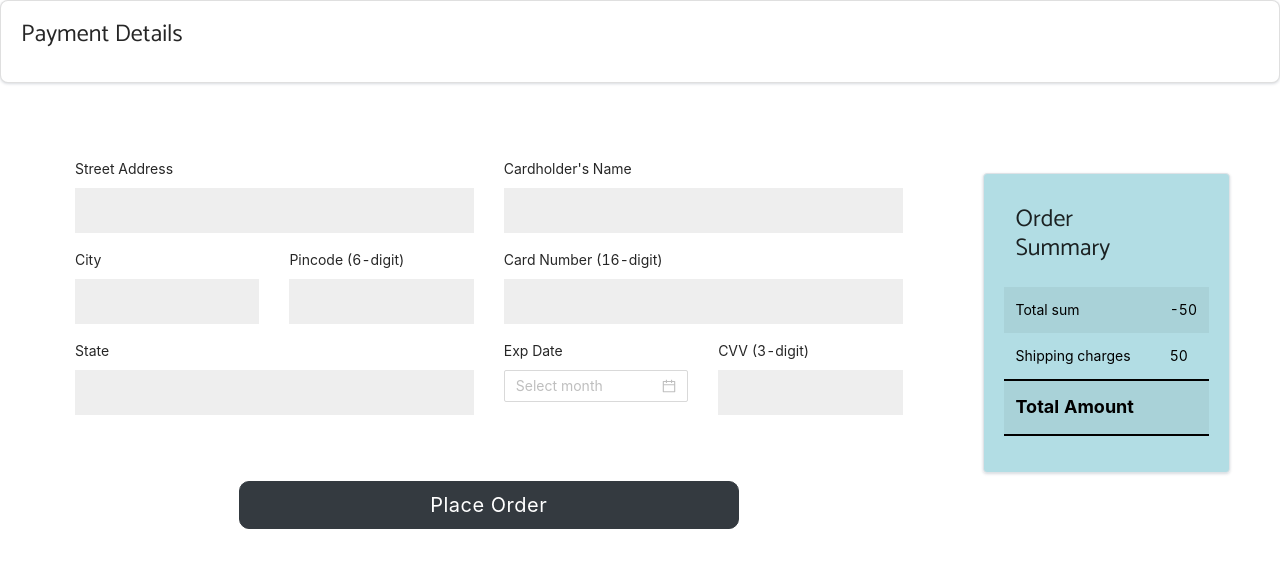
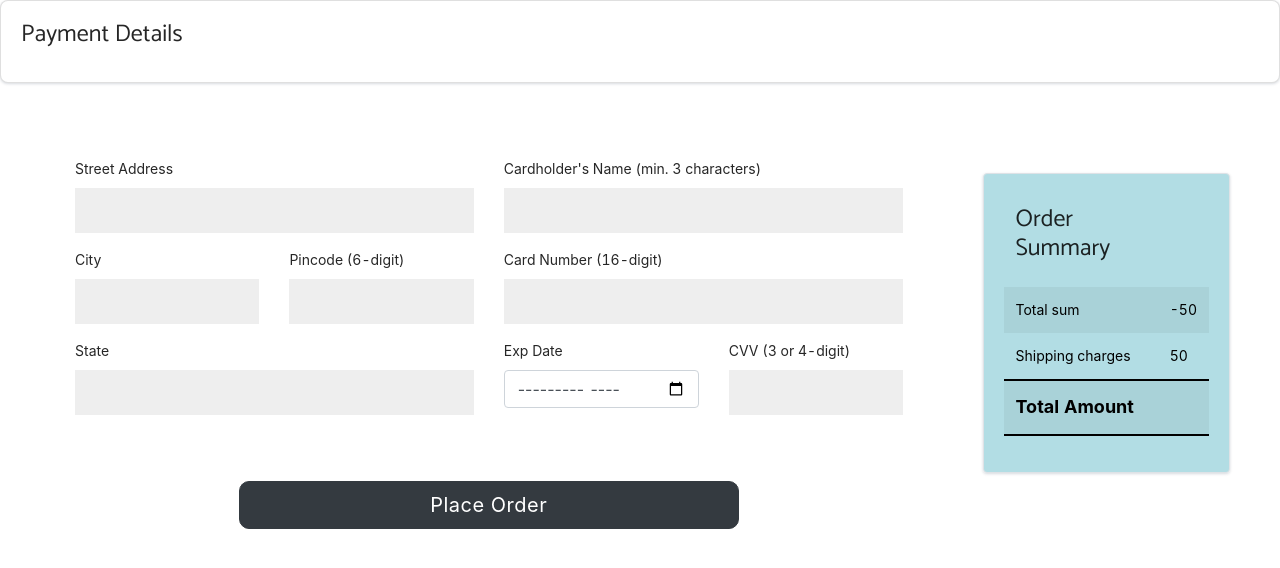
Before and after one commit to VarshaPrasanna/PharmacyReact, a React (Create React App) app in the folder frontend/: page /payment in a window 1280 px wide. Shown: the top 568 px of the page. Built offline with nearby package versions, Linux system fonts and the light colour scheme; sample sign-in values are in the browser's storage; the HTML template or start-up script is replaced by a standard one.

Commit message:
payment form

```diff
--- a/frontend/src/components/Payment/Payment.js
+++ b/frontend/src/components/Payment/Payment.js
@@ -4,7 +4,6 @@ import axios from "axios";
 import { Link, useNavigate } from "react-router-dom";
 import { Button, Col, Form, Row, Table } from "react-bootstrap";
 import { deleteCart, getCart } from '../../service/cart.service';
-import { DatePicker } from 'antd';
 import '../../../node_modules/antd/dist/antd.css'
 import './Payment.css';
 
@@ -20,8 +19,6 @@ export default function Payment() {
         pincode: "",
         state: "",
     });
-    const [error, setError] = useState("");
-    const navigate = useNavigate();
 
     const handleChange = (e) => {
         console.log(e.target);
@@ -44,13 +41,7 @@ export default function Payment() {
             deleteCart();
             setSubmit(true);
         } catch (error) {
-            if (
-                error.response &&
-                error.response.status >= 400 &&
-                error.response.status <= 500
-            ) {
-                setError(error.response.data.message);
-            }
+            console.log(error);
         }
     };
 
@@ -124,8 +115,9 @@ export default function Payment() {
                                     </Col>
                                     <Col>
                                         <Form.Group controlId="cardName">
-                                            <Form.Label>Cardholder's Name</Form.Label>
+                                            <Form.Label>Cardholder's Name (min. 3 characters)</Form.Label>
                                             <Form.Control type="text"
+                                                pattern="[a-zA-z]{3,}"
                                                 required />
                                         </Form.Group>
                                         <Form.Group controlId="cardNumber">
@@ -138,18 +130,16 @@ export default function Payment() {
                                             <Col>
                                                 <Form.Group controlId="expDate">
                                                     <Form.Label>Exp Date</Form.Label>
-                                                    <DatePicker
-                                                        name="startDate"
-                                                        picker='month'
-                                                        format='MM/YY'
-                                                    />
+                                                    <Form.Control
+                                                        type="month"
+                                                        required />
                                                 </Form.Group>
                                             </Col>
                                             <Col>
                                                 <Form.Group controlId="cvv">
-                                                    <Form.Label>CVV (3-digit)</Form.Label>
-                                                    <Form.Control type="text"
-                                                        pattern="[0-9]{3}"
+                                                    <Form.Label>CVV (3 or 4-digit)</Form.Label>
+                                                    <Form.Control type="password"
+                                                        pattern="[0-9]{3,4}"
                                                         required />
                                                 </Form.Group>
                                             </Col>
```
